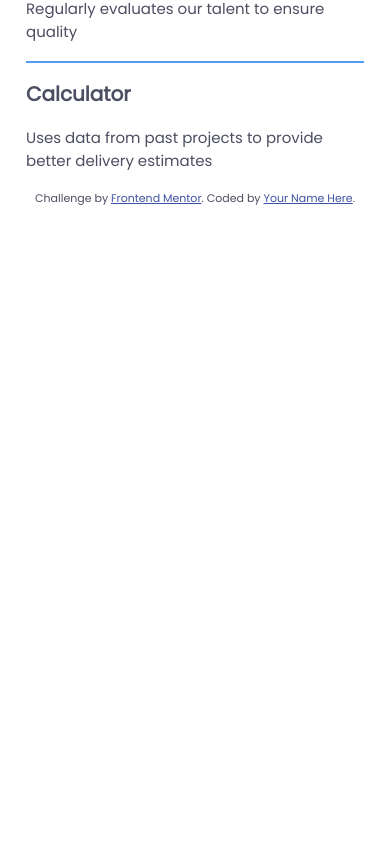
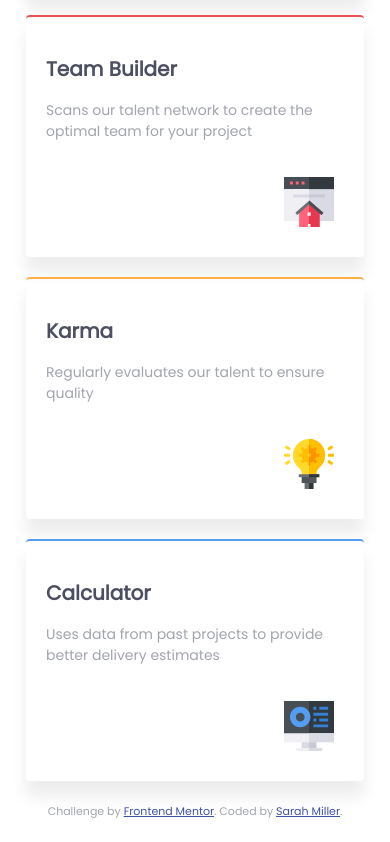
Before and after one commit to hmillersarah/frontend-mentor, a plain HTML site: page four-card-feature-section-master/index.html in a window 390 px wide. Shown: the part 538-1380 px from the top of the page. Before the commit the page ends 844 px from the top, so only its background shows below. Drawn offline with Linux system fonts and the light colour scheme.

Commit message:
mobile design

```diff
--- a/four-card-feature-section-master/index.html
+++ b/four-card-feature-section-master/index.html
@@ -24,29 +24,41 @@
   </header>
 
   <section class="cyan">
+    <div>
       <h2>Supervisor</h2>
       <p>Monitors activity to identify project roadblocks</p>
+    </div>
+    <img src="images/icon-supervisor.svg">
   </section>
 
   <section class="red">
+    <div>
       <h2>Team Builder</h2>
       <p>Scans our talent network to create the optimal team for your project</p>
+    </div>
+    <img src="images/icon-team-builder.svg">
   </section>
 
   <section class="orange">
+    <div>
       <h2>Karma</h2>
       <p>Regularly evaluates our talent to ensure quality</p>
+    </div>
+    <img src="images/icon-karma.svg">
   </section>
 
   <section class="blue">
+    <div>
       <h2>Calculator</h2>
       <p>Uses data from past projects to provide better delivery estimates</p>
+    </div>
+    <img src="images/icon-calculator.svg">
   </section>
 
   <footer>
     <p class="attribution">
       Challenge by <a href="https://www.frontendmentor.io?ref=challenge" target="_blank">Frontend Mentor</a>.
-      Coded by <a href="#">Your Name Here</a>.
+      Coded by <a href="#">Sarah Miller</a>.
     </p>
   </footer>
 </body>
--- a/four-card-feature-section-master/sass/styles.scss
+++ b/four-card-feature-section-master/sass/styles.scss
@@ -7,9 +7,11 @@
     $dark-blue: hsl(234, 12%, 34%);
     $gray-blue: hsl(229, 6%, 66%);
     $light-gray: hsl(0, 0%, 98%);
+    $attribution-color: hsl(228, 45%, 44%);
 
     // Font
     $font-family: 'Poppins';
+    $p-size-sm: 1.4em;
     $p-size: 1.5em;
     $h1-size: 2.4em;
     $h2-size: 2em;
@@ -34,6 +36,7 @@ h2 {
 
 p {
     font-size: $p-size;
+    color: $gray-blue;
     margin: 0em;
     padding: 0em;
 }
@@ -49,15 +52,38 @@ header {
     justify-content: center;
     align-items: center;
     text-align: center;
-    margin: 2em;
+    margin: 6em 2em;
 }
 
 section {
     display: flex;
     flex-flow: column wrap;
-    justify-content: center;
-    margin: 1.8em;
+    justify-content: flex-start;
+    margin: 2em 1.8em;
     border-top: solid 2px;
+    border-radius: 0.4em;
+    padding: 2em;
+    height: 20em;
+    box-shadow: 0 16px 16px hsl(0deg 0% 0% / 0.075);
+
+    p {
+        font-size: $p-size-sm;
+    }
+
+    img {
+        max-width: 5em;
+        max-height: 5em;
+        align-self: flex-end;
+        padding: 1em;
+    }
+
+    :first-child {
+        flex-grow: 1;
+    }
+
+    :last-child {
+        flex-grow: 3;
+    }
 }
 
 .cyan {
@@ -76,5 +102,12 @@ section {
     border-top-color: $blue;
 }
 
-.attribution { font-size: 1.1em; text-align: center; }
-.attribution a { color: hsl(228, 45%, 44%); }
+.attribution {
+    font-size: 1.1em;
+    text-align: center;
+    margin: 2em;
+
+    a {
+        color: $attribution-color;
+    }
+}
```
Also changed, not shown: four-card-feature-section-master/sass/styles.css, 1 other file. Lines whose indentation alone changed are shown as unchanged.
